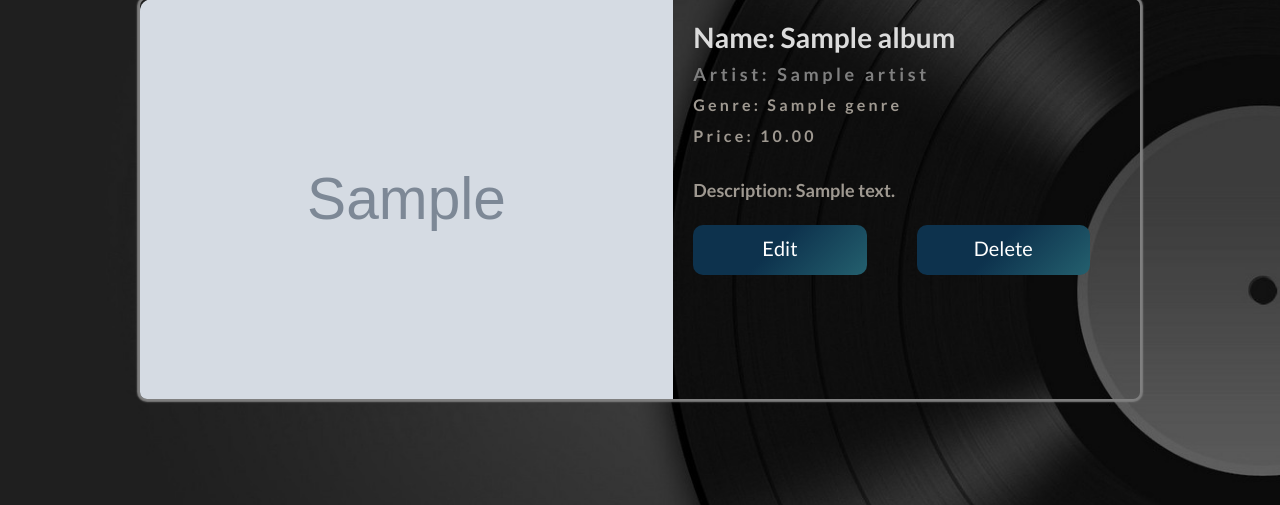
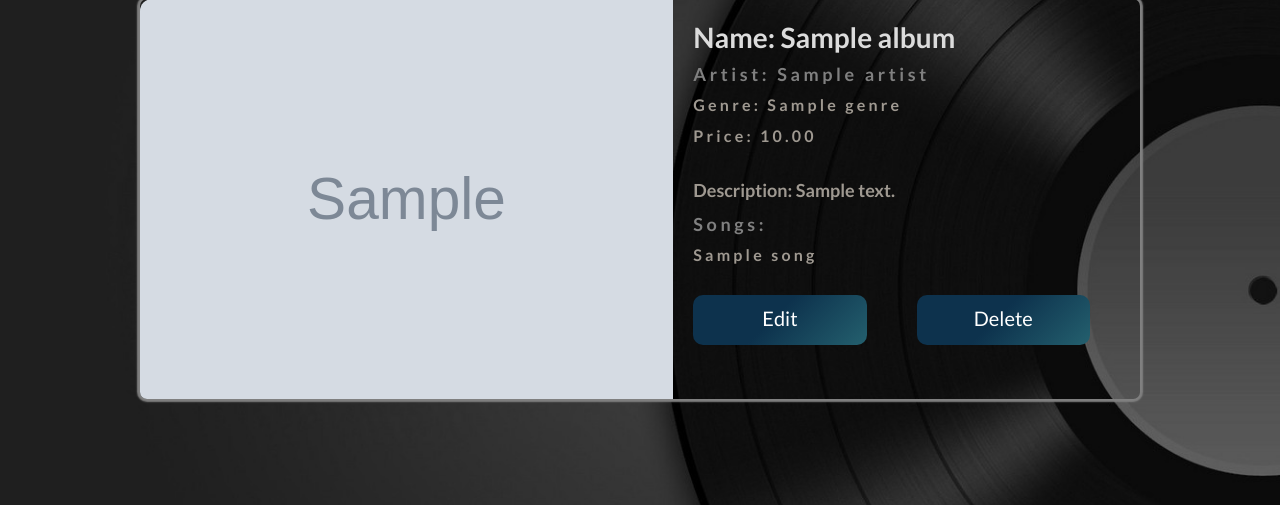
Before and after one commit to m-s-enchev/My_Music_App, a Django app: template templates/album/album-details.html in a window 1280 px wide. Shown: the part 117-622 px from the top of the page. Run offline with Django 3.2, Linux system fonts and the light colour scheme; the template is opened without the code that fills it: most values are stand-ins (such as "Sample title", 1, 10 or a date in 2020); grey boxes marked "Sample" are stand-in pictures; form fields are guessed from the names that the template uses.

Commit message:
add it to view

```diff
--- a/templates/album/album-details.html
+++ b/templates/album/album-details.html
@@ -21,6 +21,11 @@
                 <h4>Genre: {{ album.genre }}</h4>
                 <h4>Price: {{ album.price|floatformat:2 }}</h4>
                 <p>Description: {{ album.description }}</p>
+                <h3>Songs:</h3>
+                {% for song in album.songs_in_album %}
+                    <h4>{{ song }} </h4>
+                {% endfor %}
+
             </div>
 
             <div class="actionBtn">
```
